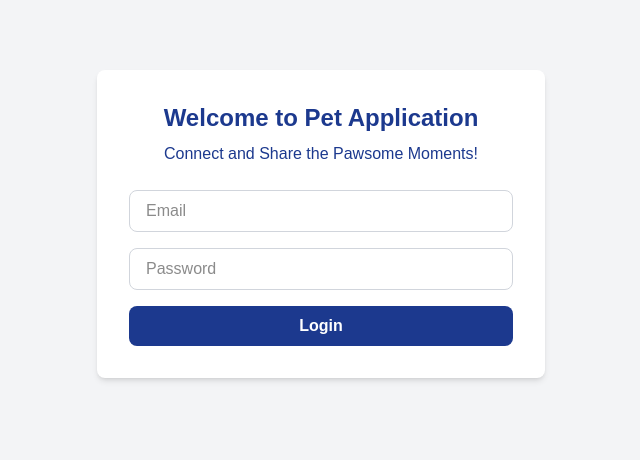
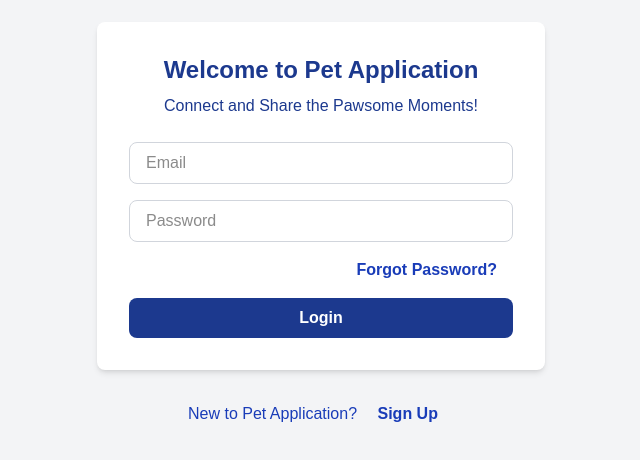
Before and after one commit to RishabBaisakh/pet-application, a Next.js app in the folder frontend/web/: page /login in a window 1280 px wide. Shown: the part 176-636 px from the top of the page, without its empty margins (319-959 px from the left). Built offline with nearby package versions, Linux system fonts and the light colour scheme.

Commit message:
login, signup - zod validation

```diff
--- a/frontend/web/app/login/page.tsx
+++ b/frontend/web/app/login/page.tsx
@@ -1,41 +1,35 @@
 "use client";
 
 import { useState } from "react";
-import { useRouter } from "next/navigation";
+import Link from "next/link";
+import { loginSchema } from "@/schemas/auth.schema";
+import { ZodError } from "zod";
 
 export default function LoginPage() {
-  const router = useRouter();
   const [email, setEmail] = useState("");
   const [password, setPassword] = useState("");
   const [loading, setLoading] = useState(false);
-  const [error, setError] = useState("");
+  const [errors, setErrors] = useState<{ email?: string; password?: string }>(
+    {}
+  );
 
-  const handleSubmit = async (e: React.FormEvent) => {
-    e.preventDefault();
-    setLoading(true);
-    setError("");
-
+  const validateField = (field: "email" | "password", value: string) => {
     try {
-      const response = await fetch("/api/auth/login", {
-        method: "POST",
-        headers: { "Content-Type": "application/json" },
-        body: JSON.stringify({ email, password }),
-      });
-
-      if (!response.ok) {
-        throw new Error("Login failed");
+      if (field === "email") {
+        loginSchema.shape.email.parse(value);
+      } else if (field === "password") {
+        loginSchema.shape.password.parse(value);
       }
-
-      router.push("/dashboard");
+      setErrors((prev) => ({ ...prev, [field]: undefined }));
     } catch (err) {
-      setError(err instanceof Error ? err.message : "An error occurred");
-    } finally {
-      setLoading(false);
+      if (err instanceof ZodError) {
+        setErrors((prev) => ({ ...prev, [field]: err.issues[0].message }));
+      }
     }
   };
 
   return (
-    <div className="flex items-center justify-center min-h-screen bg-gray-100">
+    <div className="flex flex-col items-center justify-center min-h-screen bg-gray-100">
       <div className="bg-white p-8 rounded-lg shadow-md w-full max-w-md">
         <h1 className="text-2xl text-blue-900 mb-2 font-bold text-center">
           Welcome to Pet Application
@@ -43,28 +37,44 @@ export default function LoginPage() {
         <p className="mb-6 text-center text-blue-900">
           Connect and Share the Pawsome Moments!
         </p>
-        <form onSubmit={handleSubmit} className="space-y-4">
+        <form className="space-y-4">
           <div>
             <input
-              type="email"
+              type="text"
               value={email}
               onChange={(e) => setEmail(e.target.value)}
+              onBlur={() => validateField("email", email)}
               required
               placeholder="Email"
               className="w-full px-4 py-2 border border-gray-300 rounded-lg focus:outline-none focus:ring-2 focus:ring-blue-500"
             />
+            {errors.email && (
+              <span className="text-red-500 text-sm">{errors.email}</span>
+            )}
           </div>
           <div>
             <input
               type="password"
               value={password}
               onChange={(e) => setPassword(e.target.value)}
+              onBlur={() => validateField("password", password)}
               required
               placeholder="Password"
               className="w-full px-4 py-2 border border-gray-300 rounded-lg focus:outline-none focus:ring-2 focus:ring-blue-500"
             />
+            {errors.password && (
+              <span className="text-red-500 text-sm">{errors.password}</span>
+            )}
           </div>
-          {error && <p className="text-red-500 text-sm">{error}</p>}
+          <div className="text-right mb-4">
+            <span className="text-blue-800">
+              <Link
+                className="py-2 px-4 font-bold hover:underline hover:bg-blue-200 rounded-full"
+                href="/forgot-password">
+                Forgot Password?
+              </Link>
+            </span>
+          </div>
           <button
             type="submit"
             disabled={loading}
@@ -73,6 +83,16 @@ export default function LoginPage() {
           </button>
         </form>
       </div>
+      <div className="mt-8">
+        <span className="text-blue-800">
+          New to Pet Application?{" "}
+          <Link
+            className="py-2 px-4 font-bold hover:underline hover:bg-blue-200 rounded-full"
+            href="/signup">
+            Sign Up
+          </Link>
+        </span>
+      </div>
     </div>
   );
 }
--- a/frontend/web/app/signup/page.tsx
+++ b/frontend/web/app/signup/page.tsx
@@ -1,48 +1,48 @@
 "use client";
 
 import { useState } from "react";
-import { useRouter } from "next/navigation";
+import Link from "next/link";
+import { signupSchema } from "@/schemas/auth.schema";
+import { ZodError } from "zod";
 
 export default function SignupPage() {
-  const router = useRouter();
   const [email, setEmail] = useState("");
   const [password, setPassword] = useState("");
   const [confirmPassword, setConfirmPassword] = useState("");
   const [loading, setLoading] = useState(false);
-  const [error, setError] = useState("");
+  const [errors, setErrors] = useState<{
+    email?: string;
+    password?: string;
+    confirmPassword?: string;
+  }>({});
 
-  const handleSubmit = async (e: React.FormEvent) => {
-    e.preventDefault();
-    setLoading(true);
-    setError("");
-
-    if (password !== confirmPassword) {
-      setError("Passwords do not match");
-      setLoading(false);
-      return;
-    }
-
+  const validateField = (
+    field: "email" | "password" | "confirmPassword",
+    value: string
+  ) => {
     try {
-      const response = await fetch("/api/auth/signup", {
-        method: "POST",
-        headers: { "Content-Type": "application/json" },
-        body: JSON.stringify({ email, password }),
-      });
-
-      if (!response.ok) {
-        throw new Error("Signup failed");
+      if (field === "email") {
+        signupSchema.shape.email.parse(value);
+      } else if (field === "password") {
+        signupSchema.shape.password.parse(value);
+      } else if (field === "confirmPassword") {
+        // Confirm password needs access to password value for cross-check
+        if (value !== password) throw new Error("Passwords do not match");
+        signupSchema.shape.confirmPassword.parse(value); // optional if you want extra rules
       }
 
-      router.push("/dashboard");
+      setErrors((prev) => ({ ...prev, [field]: undefined }));
     } catch (err) {
-      setError(err instanceof Error ? err.message : "An error occurred");
-    } finally {
-      setLoading(false);
+      if (err instanceof ZodError) {
+        setErrors((prev) => ({ ...prev, [field]: err.issues[0].message }));
+      } else if (err instanceof Error) {
+        setErrors((prev) => ({ ...prev, [field]: err.message }));
+      }
     }
   };
 
   return (
-    <div className="flex items-center justify-center min-h-screen bg-gray-100">
+    <div className="flex flex-col items-center justify-center min-h-screen bg-gray-100">
       <div className="bg-white p-8 rounded-lg shadow-md w-full max-w-md">
         <h1 className="text-2xl font-bold mb-2 text-center text-blue-900">
           Create an Account
@@ -50,38 +50,51 @@ export default function SignupPage() {
         <p className="mb-6 text-center text-blue-900">
           Join the Community and Start Sharing the Pawsome Moments!
         </p>
-        <form onSubmit={handleSubmit} className="space-y-4">
+        <form className="space-y-4">
           <div>
             <input
               type="email"
               value={email}
               onChange={(e) => setEmail(e.target.value)}
+              onBlur={() => validateField("email", email)}
               required
               placeholder="Email"
               className="w-full px-4 py-2 border border-gray-300 rounded-lg focus:outline-none focus:ring-2 focus:ring-blue-500"
             />
+            {errors.email && (
+              <span className="text-red-500 text-sm">{errors.email}</span>
+            )}
           </div>
           <div>
             <input
               type="password"
               value={password}
               onChange={(e) => setPassword(e.target.value)}
+              onBlur={() => validateField("password", password)}
               required
               placeholder="Password"
               className="w-full px-4 py-2 border border-gray-300 rounded-lg focus:outline-none focus:ring-2 focus:ring-blue-500"
             />
+            {errors.password && (
+              <span className="text-red-500 text-sm">{errors.password}</span>
+            )}
           </div>
           <div>
             <input
               type="password"
               value={confirmPassword}
               onChange={(e) => setConfirmPassword(e.target.value)}
+              onBlur={() => validateField("confirmPassword", confirmPassword)}
               required
               placeholder="Confirm Password"
               className="w-full px-4 py-2 border border-gray-300 rounded-lg focus:outline-none focus:ring-2 focus:ring-blue-500"
             />
+            {errors.confirmPassword && (
+              <span className="text-red-500 text-sm">
+                {errors.confirmPassword}
+              </span>
+            )}
           </div>
-          {error && <p className="text-red-500 text-sm">{error}</p>}
           <button
             type="submit"
             disabled={loading}
@@ -90,6 +103,16 @@ export default function SignupPage() {
           </button>
         </form>
       </div>
+      <div className="mt-8">
+        <span className="text-blue-800">
+          Already a member?{" "}
+          <Link
+            className="py-2 px-4 font-bold hover:underline hover:bg-blue-200 rounded-full"
+            href="/login">
+            Login
+          </Link>
+        </span>
+      </div>
     </div>
   );
 }
--- /dev/null
+++ b/frontend/web/schemas/auth.schema.tsx
@@ -0,0 +1,24 @@
+import { z } from "zod";
+
+export const loginSchema = z.object({
+  email: z.email("Invalid email address"),
+  password: z.string().min(1, "Password is required"),
+});
+
+export const signupSchema = z
+  .object({
+    email: z.email("Invalid email address"),
+    password: z
+      .string()
+      .min(10, "Password must be at least 10 characters long")
+      .regex(/[A-Z]/, "Password must contain at least 1 uppercase letter")
+      .regex(/[a-z]/, "Password must contain at least 1 lowercase letter")
+      .regex(
+        /[!@#$%^&*()_+\-=\[\]{};':"\\|,.<>\/?]/,
+        "Password must contain at least 1 special character"
+      ),
+    confirmPassword: z.string(),
+  })
+  .refine((data) => data.password === data.confirmPassword, {
+    message: "Passwords do not match",
+  });
--- a/package.json
+++ b/package.json
@@ -8,5 +8,8 @@
     "install:all": "npm install --workspaces",
     "build:frontend": "npm --workspace frontend/web run build",
     "start:frontend": "npm --workspace frontend/web run dev"
+  },
+  "dependencies": {
+    "zod": "^4.3.5"
   }
 }
```
Also changed, not shown: 1 other file (tests, documents, lock files or other folders).
